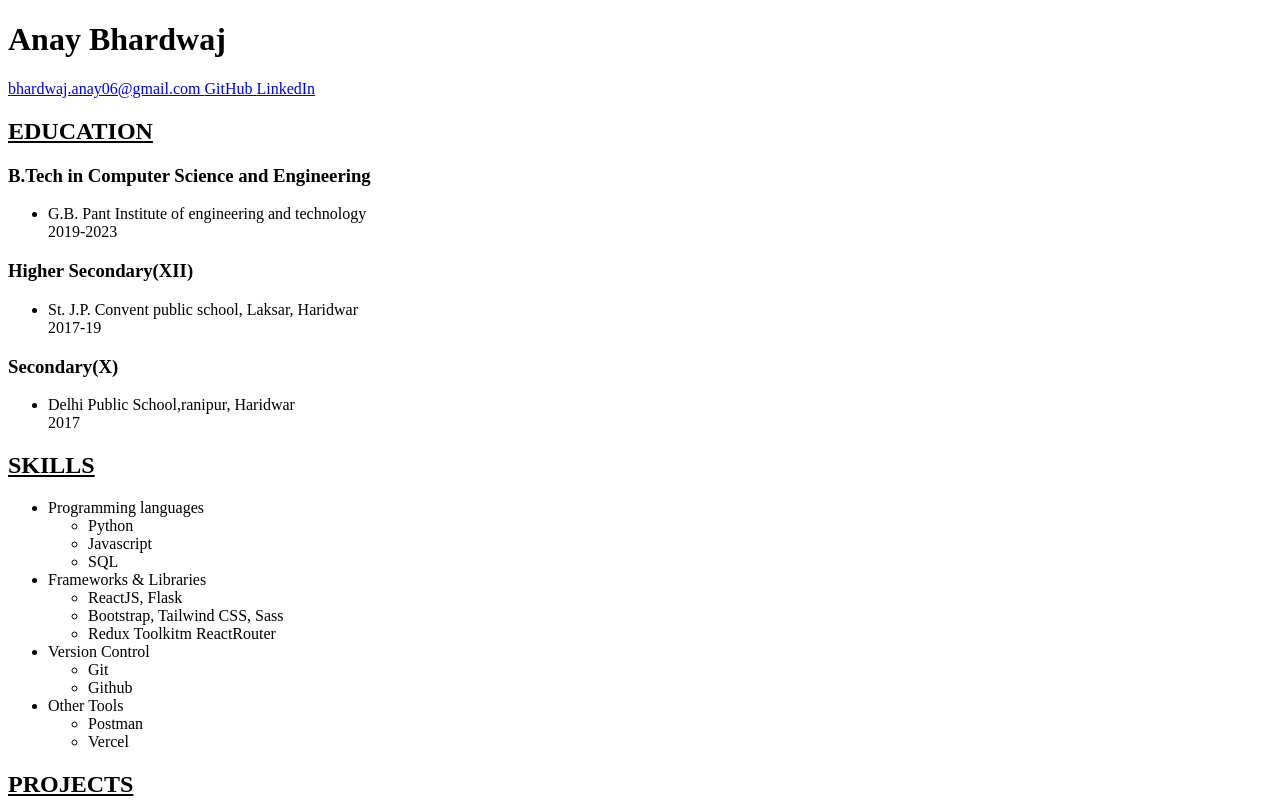
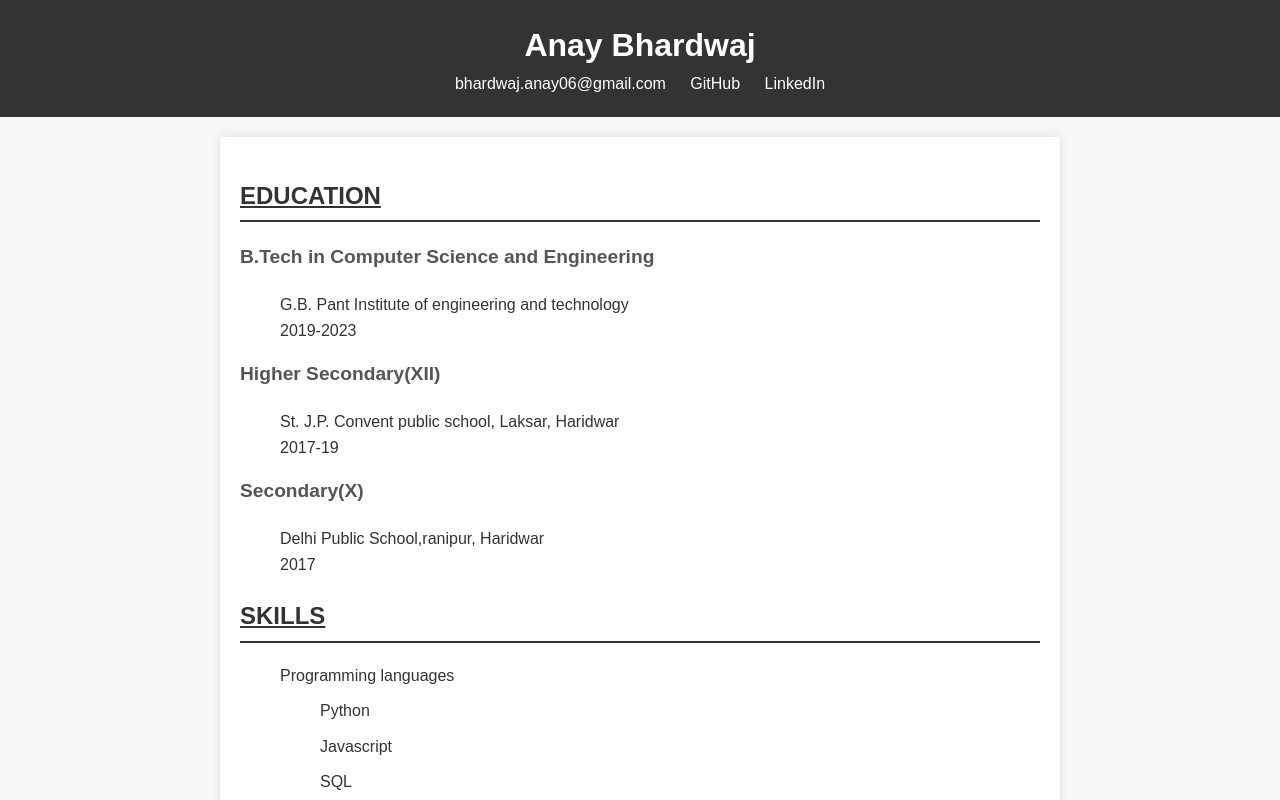
Before and after one commit to Anaywayne/resume, a plain HTML site: page index.html in a window 1280 px wide. Shown: the top 800 px of the page. Drawn offline with Linux system fonts and the light colour scheme.

Commit message:
added css

```diff
--- a/index.html
+++ b/index.html
@@ -63,7 +63,7 @@
         <article>
           <ul>
             <li>Programming languages</li>
-            <li class="unshow">
+            <li>
               <ul>
                 <li>Python</li>
                 <li>Javascript</li>
@@ -71,7 +71,7 @@
               </ul>
             </li>
             <li>Frameworks & Libraries</li>
-            <li class="unshow">
+            <li>
               <ul>
                 <li>ReactJS, Flask</li>
                 <li>Bootstrap, Tailwind CSS, Sass</li>
@@ -79,14 +79,14 @@
               </ul>
             </li>
             <li>Version Control</li>
-            <li class="unshow">
+            <li>
               <ul>
                 <li>Git</li>
                 <li>Github</li>
               </ul>
             </li>
             <li>Other Tools</li>
-            <li class="unshow">
+            <li>
               <ul>
                 <li>Postman</li>
                 <li>Vercel</li>
--- a/style.css
+++ b/style.css
@@ -1,3 +1,82 @@
-.unshow {
-  list-style-type: none;
+h1 {
+  text-align: center;
+  margin: 0;
+  padding: 0;
 }
+
+nav {
+  align-items: center;
+  justify-content: center;
+}
+
+body {
+  font-family: Arial, sans-serif;
+  background-color: #f7f7f7;
+  color: #333;
+  line-height: 1.6;
+  margin: 0;
+  padding: 0;
+}
+
+header {
+  background-color: #333;
+  color: #fff;
+  text-align: center;
+  padding: 20px 0;
+}
+
+header h1 {
+  font-size: 2em;
+}
+
+nav a {
+  color: #fff;
+  text-decoration: none;
+  margin: 0 10px;
+}
+
+main {
+  max-width: 800px;
+  margin: 20px auto;
+  padding: 20px;
+  background-color: #fff;
+  box-shadow: 0 0 10px rgba(0, 0, 0, 0.1);
+}
+
+h2 {
+  font-size: 1.5em;
+  color: #333;
+  margin-top: 20px;
+  border-bottom: 2px solid #333;
+  padding-bottom: 5px;
+}
+
+h3 {
+  font-size: 1.2em;
+  color: #555;
+  margin-top: 15px;
+}
+
+ul {
+  list-style: none;
+}
+
+ul li {
+  margin-bottom: 10px;
+}
+
+a {
+  color: #007bff;
+  text-decoration: none;
+}
+
+a:hover {
+  text-decoration: underline;
+}
+
+footer {
+  text-align: center;
+  padding: 10px;
+  background-color: #333;
+  color: #fff;
+}
```
